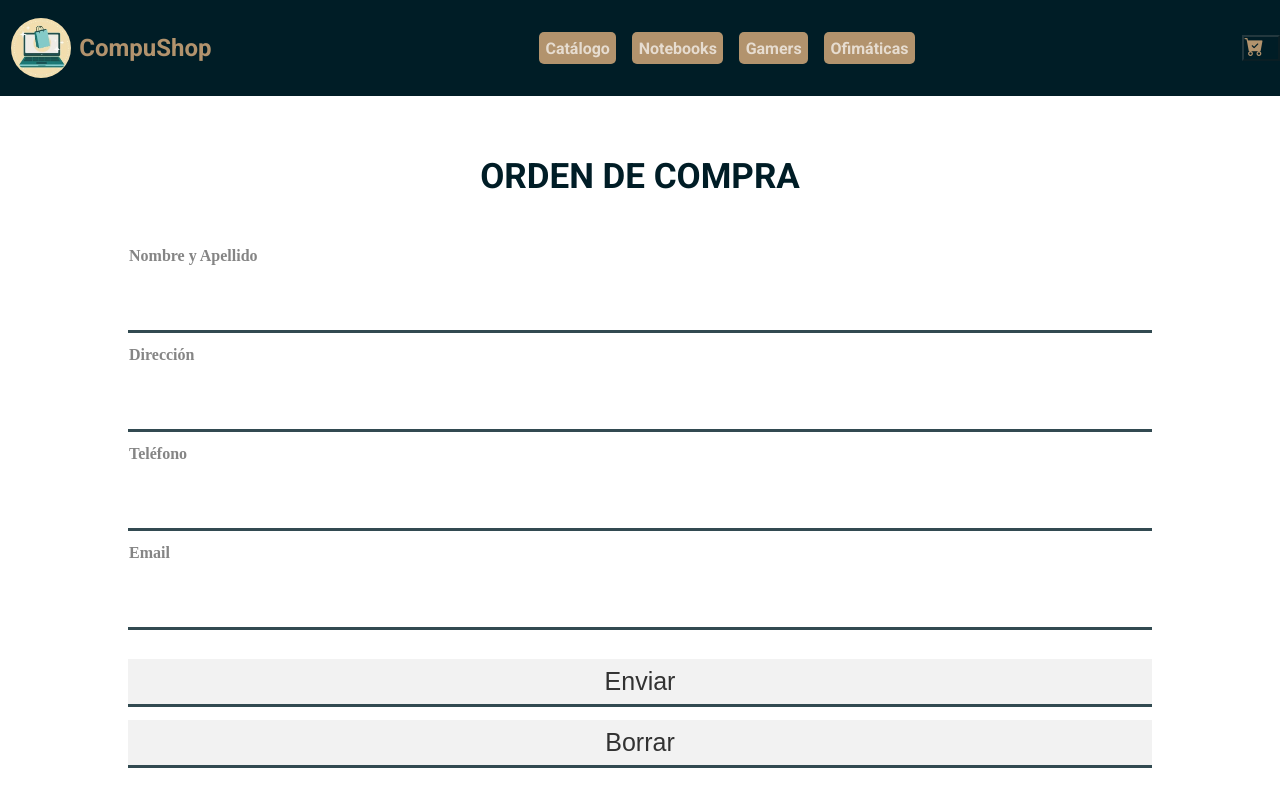
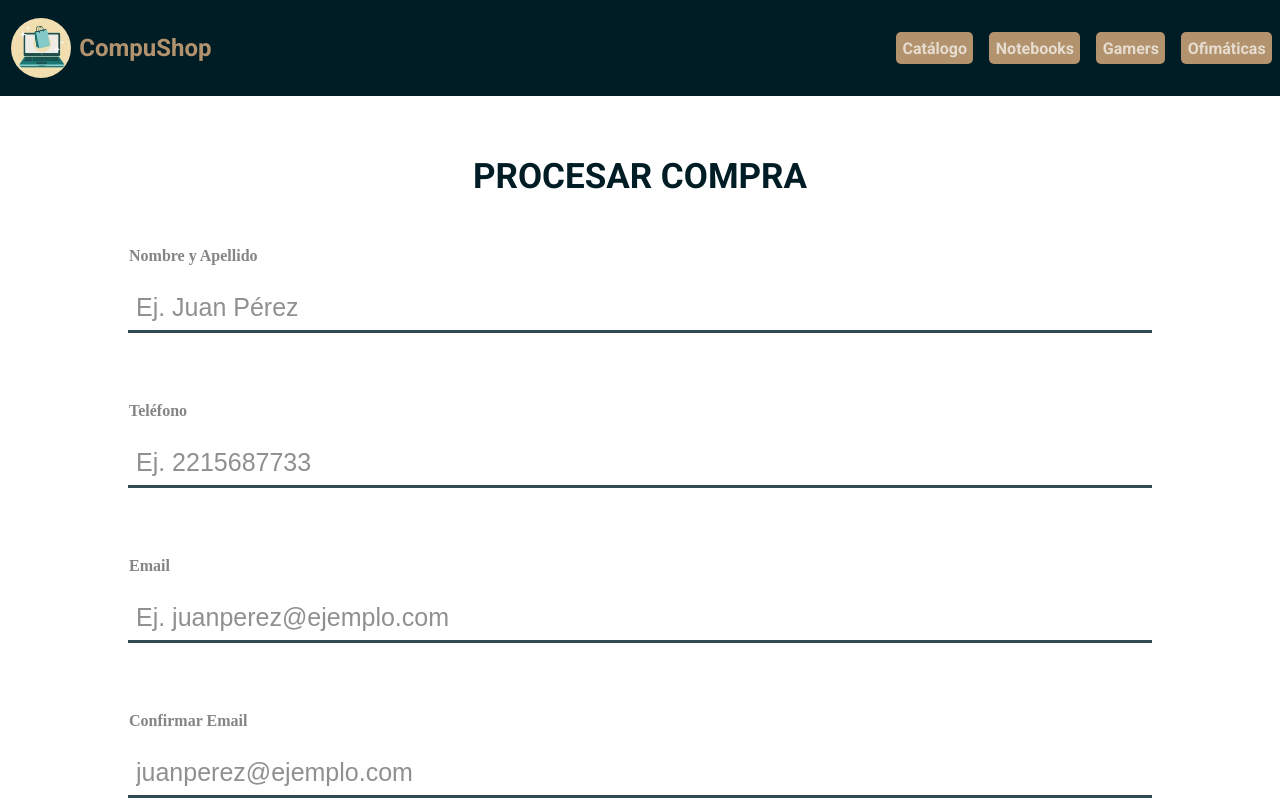
Before and after one commit to Scripts24/CompuShop, a React (Vite) app: page /checkout in a window 1280 px wide. Shown: the top 800 px of the page. Built offline with nearby package versions, Linux system fonts and the light colour scheme; a small style sheet from the web is missing.

Commit message:
configuraciones en cart, checkout, itemCount, validacion form

```diff
--- a/src/components/Cart.jsx
+++ b/src/components/Cart.jsx
@@ -60,7 +60,7 @@ const Cart = () => {
                 <h4><b>${totalBuy()}</b></h4>
                 <div>
                     <button onClick={emptyCart}>Vaciar Carrito</button>
-                    <Link to="/Checkout">
+                    <Link to={"/checkout"}>
                         <button>Procesar Compra</button>
                     </Link>
                 </div>
--- a/src/components/CartWidget.jsx
+++ b/src/components/CartWidget.jsx
@@ -1,25 +1,20 @@
 import { useContext } from 'react';
 import { CartContext } from "../context/CartContext";
-import { useNavigate } from 'react-router-dom';
+import { Link } from 'react-router-dom';
 
 
 const CartWidget = () => {
 
     const cartContext = useContext(CartContext);
-    const { cartList, cartCounter } = cartContext;
-    const navigate = useNavigate();
+    const { cartCounter } = cartContext;
 
-    return (
-        <button className='carrito' onClick={() => { navigate('/cart'); }} disabled={cartList.length > 0 ? false : true} >
-            <i className="bi bi-cart-check-fill"></i>
-            {cartList.length === 0
-                ?
-                <span></span>
-                :
-            <span> {cartCounter()} </span>
-            }
-        </button>
-    );
+    return (cartCounter() > 0) ?
+        <Link to={"/cart"} >
+          <div className='carrito'> <i className="bi bi-cart-check-fill" ></i>
+            <span  >
+            {cartCounter()} </span></div>
+        </Link> : "";
+
 };
 
 export default CartWidget;
--- a/src/components/Checkout.jsx
+++ b/src/components/Checkout.jsx
@@ -1,73 +1,151 @@
 import { useForm } from "react-hook-form";
+import { useState, useContext } from "react";
+import { getFirestore, collection, writeBatch, addDoc, Timestamp, doc } from "firebase/firestore";
+import { Link } from 'react-router-dom'
+import { CartContext } from "../context/CartContext";
+import Loader from "./Loader"
 
 const Checkout = () => {
 
-	const { register, formState: { errors }, handleSubmit } = useForm();
 
-	const onSubmit = () => {
+	const [orderId, setOrderId] = useState('');
+	const [creatingOrder, setCreatingOrder] = useState(false)
+	const [formData, setFormData] = useState({
+		name: "", email: "", emailConfirm: "", phone: ""
+	})
+	const cartContext = useContext(CartContext);
+	const { cartList, totalBuy, emptyCart } = cartContext;
 
+
+	const handleChange = (e) => {
+		setFormData({
+			...formData,
+			[e.target.name]: e.target.value
+		})
+	}
+
+
+	const createOrder = (e) => {
+		e.preventDefault();
+		setCreatingOrder(true)
+		delete formData.emailConfirm
+		let order = {}
+		order.date = Timestamp.fromDate(new Date())
+		order.buyer = formData
+		order.total = totalBuy()
+
+		order.items = cartList.map(cartItem => {
+			const id = cartItem.id
+			const title = cartItem.title
+			const price = cartItem.price
+			const quantity = cartItem.quantity
+			const totalPrice = cartItem.price * cartItem.quantity
+			return { id, title, price, quantity, totalPrice }
+		})
+
+
+		const db = getFirestore()
+		const orderCollection = collection(db, 'orders')
+		addDoc(orderCollection, order)
+			.then(resp => setOrderId(resp.id))
+			.catch(err => console.log(err))
+			.finally(() => {
+				setCreatingOrder(false)
+				updateStock()
+				emptyCart()
+				setFormData({
+					name: "", email: "", emailConfirm: "", phone: ""
+				})
+				{
 					Toastify({
-			text: (`Orden generada con éxito ✔`),
+						text: (`Compra realizada exitosamente ✔`),
 						position: "center",
-			gravity: "bottom",
+						gravity: "top",
 						duration: 3000,
 						style: {
 							background: "#548C1C",
-				padding: "30px",
-				fontSize: "30px"
+							marginTop: "70px",
+							padding: "20px",
+							fontSize: "20px"
 						},
-		}).showToast();
+					}).showToast()
 				}
+			})
 
 
+		function updateStock() {
+			const batch = writeBatch(db)
 
+			order.items.map(el => {
+				let updateDoc = doc(db, 'computadoras', el.id)
+				let currentStock = cartList.find(item => item.id === el.id).stock
 
+				batch.update(updateDoc, {
+					stock: currentStock - el.quantity
+				})
+			})
+
+			batch.commit()
+		}
+	}
 	return (
+		<>
+			{creatingOrder
+				?
+				<>
+					<h3 >Procesando orden de compra...</h3>
+					<Loader />
+				</>
+				:
+				orderId
+					?
+					<div className="container">
+						<div >
+							<h2 >¡Gracias por su compra!</h2>
+							<h3>El ID de tu compra es {orderId}</h3><br />
+							<Link to={"/"}>
+								<strong>VRegresar</strong>
+							</Link>
+						</div>
+					</div>
+					:
 					<div className="check">
-			<h2 className="title-order">ORDEN DE COMPRA</h2>
+						<h2 className="title-order">PROCESAR COMPRA</h2>
 						<div className="contenedor-form" >
-				<form className="contact-form" onSubmit={handleSubmit(onSubmit)}>
+							<form className="contact-form"
+								onSubmit={createOrder}
+								onChange={handleChange}>
 								<div className="input-box">
-						<label className="input-label">Nombre y Apellido</label>
-						<input type="text" className="input"  {...register('nombre', {
-							required: true,
-							pattern: /^[a-zA-ZÀ-ÿ\s]{1,40}$/
-						})} />
-						{errors.nombre?.type === 'required' && <span className="input-helper">Campo requerido</span>}
-						{errors.nombre?.type === 'pattern' && <span className="input-helper">Formato incorrecto</span>}
-					</div>
-					<div className="input-box">
-						<label className="input-label">Dirección</label>
-						<input type="text" className="input" {...register('direccion', {
-							required: true,
-							pattern: /^[a-zA-ZÀ-ÿ\s]{1,40}$/
-						})} />
-						{errors.direccion?.type === 'required' && <span className="input-helper">Campo requerido</span>}
-						{errors.direccion?.type === 'pattern' && <span className="input-helper">Formato incorrecto</span>}
+									<label className="input-label" >Nombre y Apellido</label>
+									<input type="text" className="input" name="name" placeholder="Ej. Juan Pérez" defaultValue={formData.name} pattern="^[A-Za-zÑñÁáÉéÍíÓóÚúÜü\s]+$" required />
+									<span className="input-helper">Campo requerido</span>
+									<span className="input-helper">Formato incorrecto</span>
 								</div>
 								<div className="input-box">
 									<label className="input-label">Teléfono</label>
-						<input type="number" className="input" {...register('telefono', {
-							required: true,
-							pattern: /^\d{7,12}$/
-						})} />
-						{errors.telefono?.type === 'required' && <span className="input-helper">Campo requerido</span>}
-						{errors.telefono?.type === 'pattern' && <span className="input-helper">Formato incorrecto</span>}
+									<input type="number" className="input" name="phone" placeholder="Ej. 2215687733" defaultValue={formData.phone} pattern ="/^\d{7,14}$/" required />
+									<span className="input-helper">Campo requerido</span>
+									<span className="input-helper">Formato incorrecto</span>
 								</div>
 								<div className="input-box">
-						<label className="input-label">Email</label>
-						<input type="text" className="input"  {...register('email', {
-							required: true,
-							pattern: /^[a-zA-Z0-9_.+-]+@[a-zA-Z0-9-]+\.[a-zA-Z0-9-.]+$/
-						})} />
-						{errors.email?.type === 'required' && <span className="input-helper">Campo requerido</span>}
-						{errors.email?.type === 'pattern' && <span className="input-helper">Formato incorrecto</span>}
+									<label className="input-label"> Email</label>
+									<input type="text" className="input" name="email" placeholder="Ej. juanperez@ejemplo.com" defaultValue={formData.email}  pattern="^[a-z0-9]+(\.[_a-z0-9]+)*@[a-z0-9-]+(\.[a-z0-9-]+)*(\.[a-z]{2,15})$" required />
+									<span className="input-helper">Campo requerido</span>
+									<span className="input-helper">Formato incorrecto</span>
 								</div>
-					<div><input type="submit" className="input" value="Enviar" /></div>
-					<div><input type="reset" className="input" value="Borrar" /></div>
+								<div className="input-box">
+									<label className="input-label">Confirmar Email</label>
+									<input type="text" className="input" name="emailConfirm" placeholder="juanperez@ejemplo.com" defaultValue={formData.emailConfirm} required />
+									<span className="input-helper">Campo requerido</span>
+									<span className="input-helper">Formato incorrecto</span>
+								</div>
+								<div><input type="submit" className="input" value="Procesar orden de compra" disabled={!formData.name || !formData.phone || !formData.email || formData.email !== formData.emailConfirm || cartList.length == 0} /></div>
+								<div><input type="reset" className="input" value="Reset" /></div>
 							</form>
 						</div>
 					</div>
+			}
+		</>
 	)
 }
 
--- a/src/components/ItemCount.jsx
+++ b/src/components/ItemCount.jsx
@@ -30,7 +30,7 @@ const ItemCount = ({onAdd, max, initial, stock  }) => {
                             <button className="btn-contador" onClick={add}>+</button>
                             <button className="btn-contador" onClick={() => setValue(1)}>Reset</button>
                         </div>
-                            <button className="btn-contador"  onClick={()=> onAdd(value) } >Añadir producto </button>
+                            <button className="btn-contador"  onClick={()=> onAdd(value) }>Añadir producto </button>
                     </div>
             </div>
         </>
```
Also changed, not shown: public/banner.jpg (deleted). Lines whose indentation alone changed are shown as unchanged.
